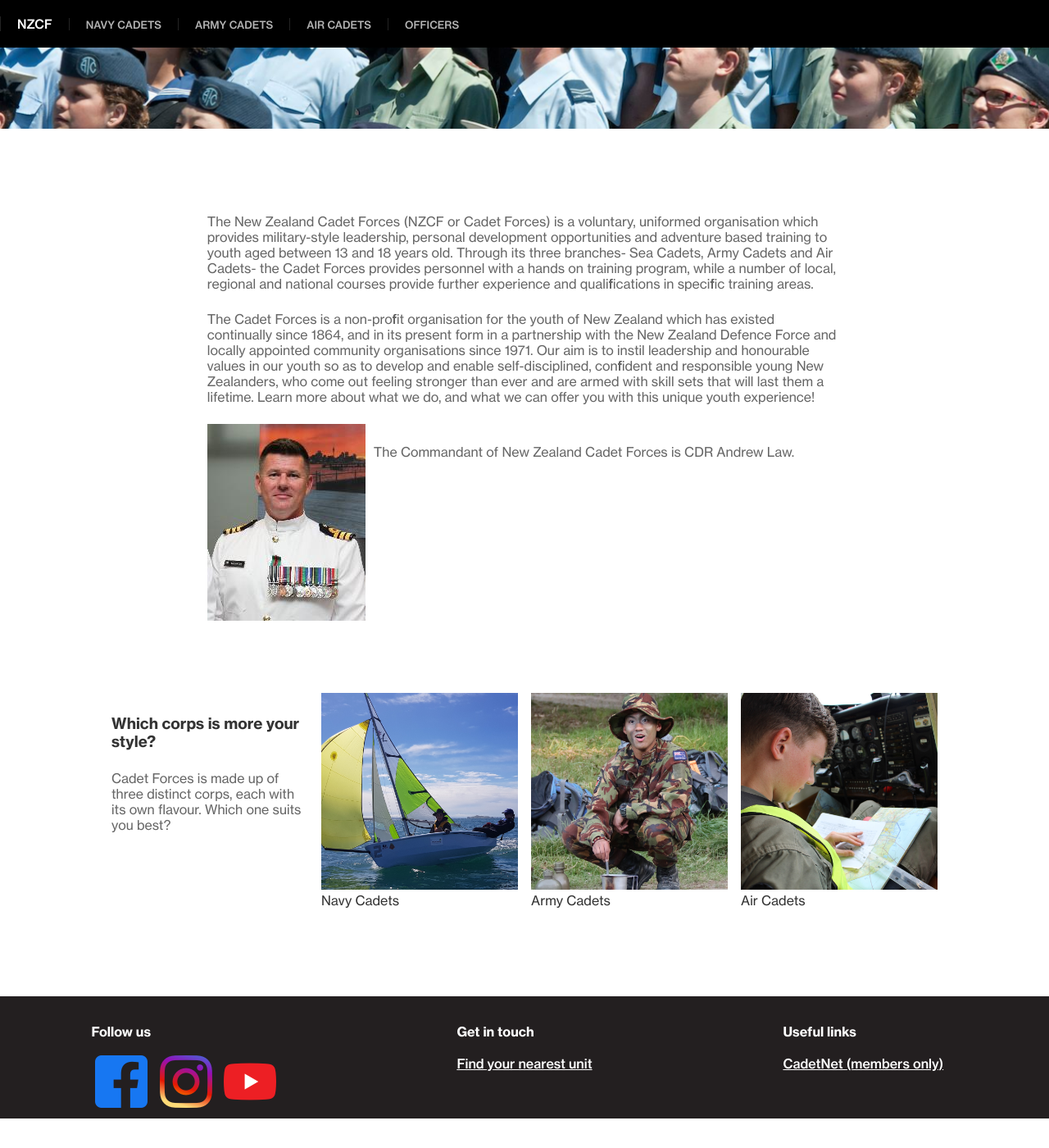
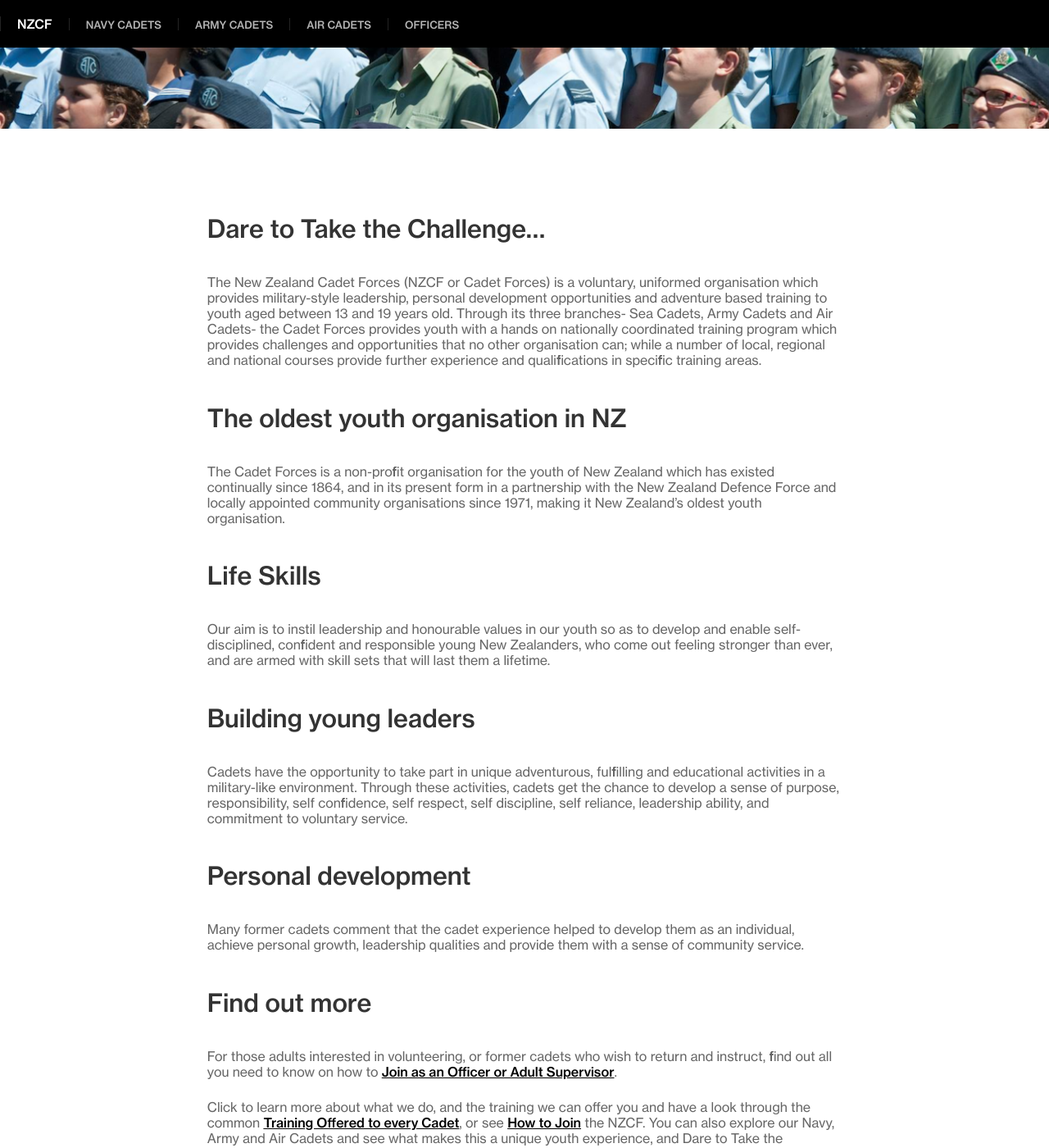
Before and after one commit to New-Zealand-Cadet-Forces/op-refresh, a Jekyll site: the page built from index.md, in a window 1280 px wide and 1400 px high, scrolled down 400 px. Shown: the whole window at 82% size. Built offline with Jekyll 4.4.1, drawn with Linux system fonts in a browser that asks for light colours; a script that is not in the unit is left out; our own code applies the rules of GitHub Pages for plain Markdown files; before the commit the page ends 1764 px from its top, so only the background shows below that; some of the changed text lies outside the part shown.

Commit message:
Add updated home page content

```diff
--- a/index.md
+++ b/index.md
@@ -1,13 +1,39 @@
 ---
 layout: default
 ---
-<section class="narrow">
-<p>The New Zealand Cadet Forces (NZCF or Cadet Forces) is a voluntary, uniformed organisation which provides military-style leadership, personal development opportunities and adventure based training to youth aged between 13 and 18 years old. Through its three branches- Sea Cadets, Army Cadets and Air Cadets- the Cadet Forces provides personnel with a hands on training program, while a number of local, regional and national courses provide further experience and qualifications in specific training areas.</p>
 
-<p>The Cadet Forces is a non-profit organisation for the youth of New Zealand which has existed continually since 1864, and in its present form in a partnership with the New Zealand Defence Force and locally appointed community organisations since 1971.
-Our aim is to instil leadership and honourable values in our youth so as to develop and enable self-disciplined, confident and responsible young New Zealanders, who come out feeling stronger than ever and are armed with skill sets that will last them a lifetime.
-Learn more about what we do, and what we can offer you with this unique youth experience!</p>
-{% include commandant-block.html %}
-</section>
+## Dare to Take the Challenge...
+
+The New Zealand Cadet Forces (NZCF or Cadet Forces) is a voluntary, uniformed organisation which provides military-style leadership, personal development opportunities and adventure based training to youth aged between 13 and 19 years old. Through its three branches- Sea Cadets, Army Cadets and Air Cadets- the Cadet Forces provides youth with a hands on nationally coordinated training program which provides challenges and opportunities that no other organisation can; while a number of local, regional and national courses provide further experience and qualifications in specific training areas.
+
+
+## The oldest youth organisation in NZ
+
+The Cadet Forces is a non-profit organisation for the youth of New Zealand which has existed continually since 1864, and in its present form in a partnership with the New Zealand Defence Force and locally appointed community organisations since 1971, making it New Zealand’s oldest youth organisation.
+
+## Life Skills
+
+Our aim is to instil leadership and honourable values in our youth so as to develop and enable self-disciplined, confident and responsible young New Zealanders, who come out feeling stronger than ever, and are armed with skill sets that will last them a lifetime.
+
+## Building young leaders
+
+Cadets have the opportunity to take part in unique adventurous, fulfilling and educational activities in a military-like environment. Through these activities, cadets get the chance to develop a sense of purpose, responsibility, self confidence, self respect, self discipline, self reliance, leadership ability, and commitment to voluntary service.
+
+## Personal development
+
+Many former cadets comment that the cadet experience helped to develop them as an individual, achieve personal growth, leadership qualities and provide them with a sense of community service.
+
+## Find out more
+
+For those adults interested in volunteering, or former cadets who wish to return and instruct, find out all you need to know on how to [Join as an Officer or Adult Supervisor](/officer-join.html).
+
+Click to learn more about what we do, and the training we can offer you and have a look through the common [Training Offered to every Cadet](/training.html), or see [How to Join](/cadet-join.html) the NZCF. You can also explore our Navy, Army and Air Cadets and see what makes this a unique youth experience, and Dare to Take the Challenge!
+
+
+
+
+
+
+
 
 {% include cta-image-block.html %}
```
